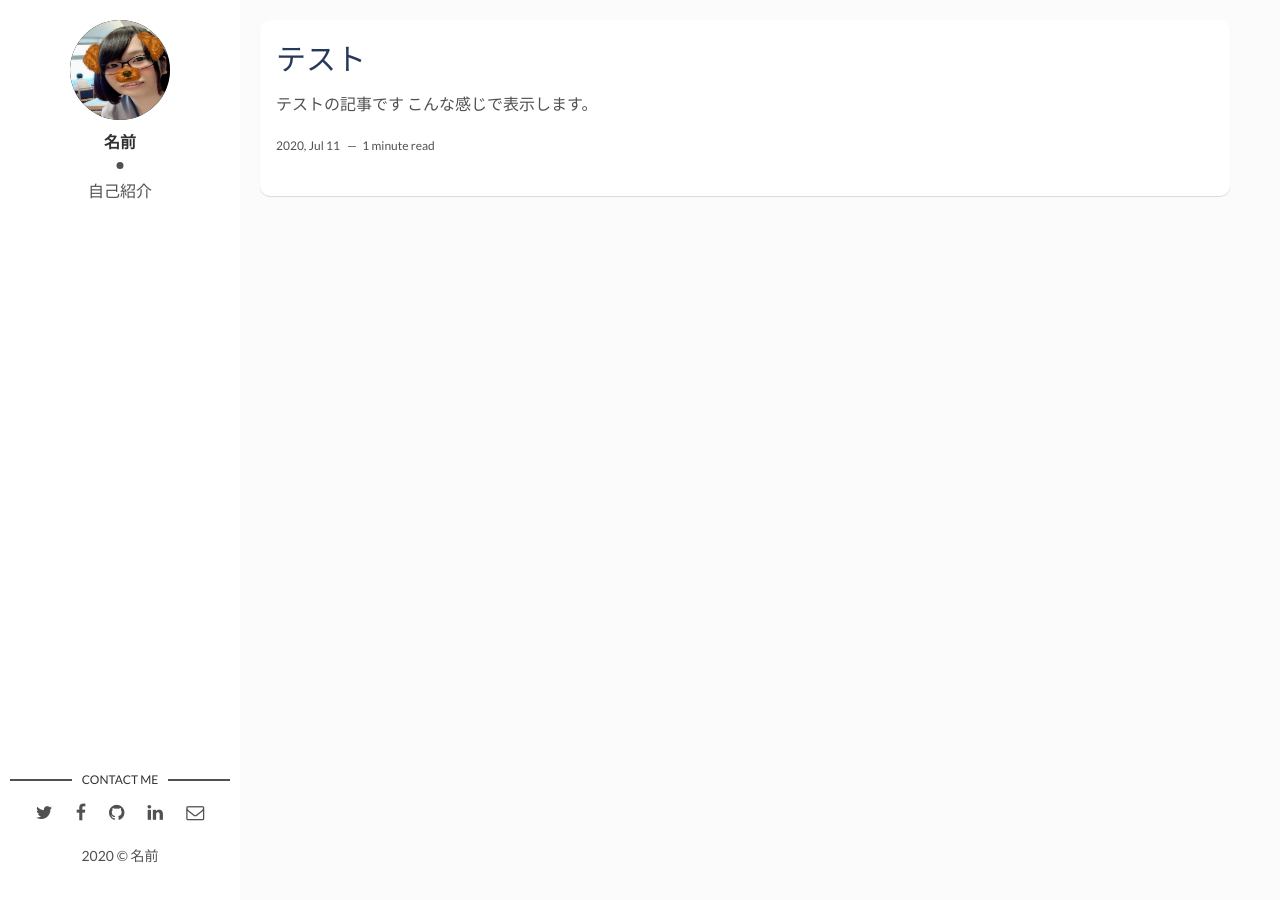
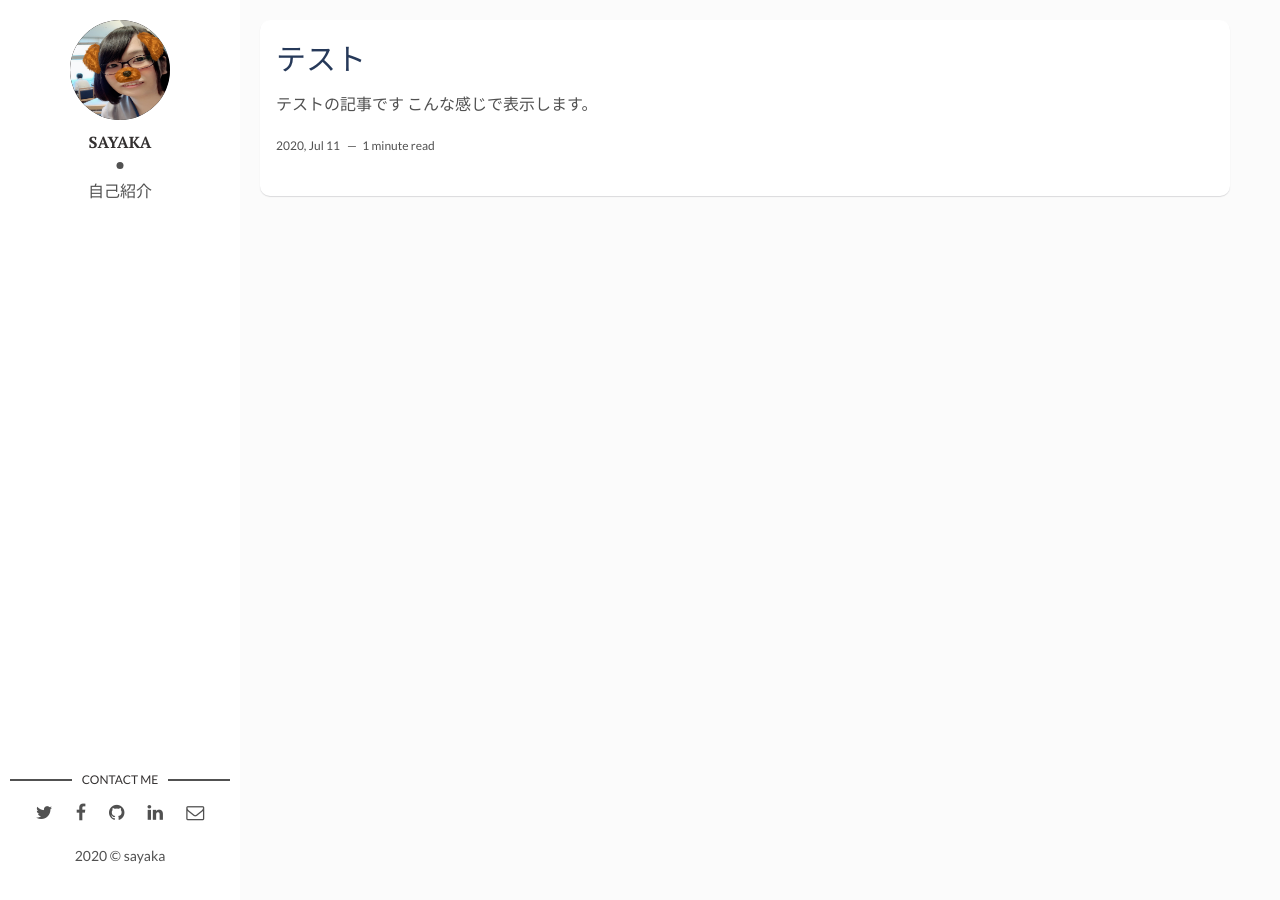
Before and after one commit to kuwatasayaka/saya_diary, a Jekyll site: the page built from index.html, in a window 1280 px wide. Built offline with Jekyll 4.4.1, drawn with Linux system fonts in a browser that asks for light colours; the list of posts is cut into pages by our own code.

Commit message:
Update _config.yml

```diff
--- a/_config.yml
+++ b/_config.yml
@@ -7,7 +7,7 @@ url: "https://kuwatasayaka.github.io" # the base hostname & protocol for your si
 site-twitter: #if your site has a twitter account, enter it here
 
 # Author Settings
-author: 名前 # add your name
+author: sayaka # add your name
 author-img: img.jpg # add your photo
 about-author: 自己紹介 # add description
 social-twitter: sayaka121413
```
